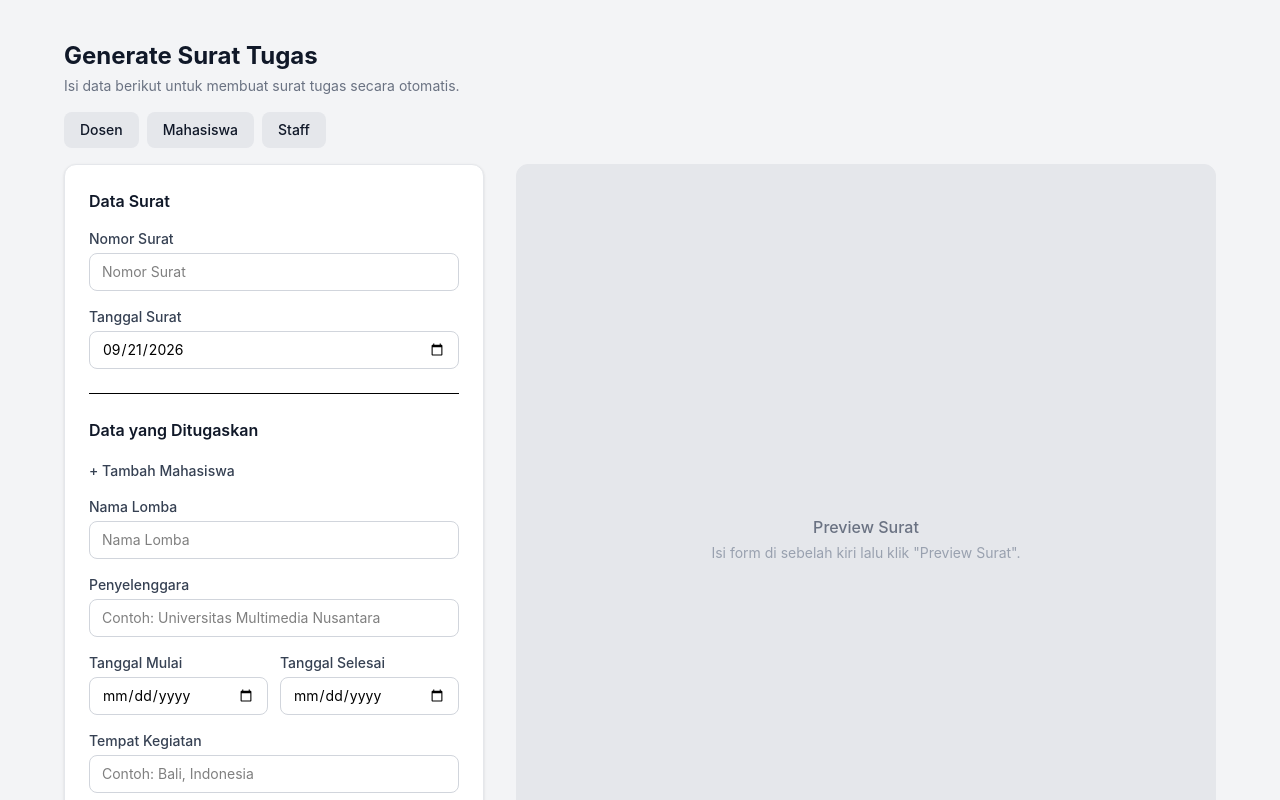
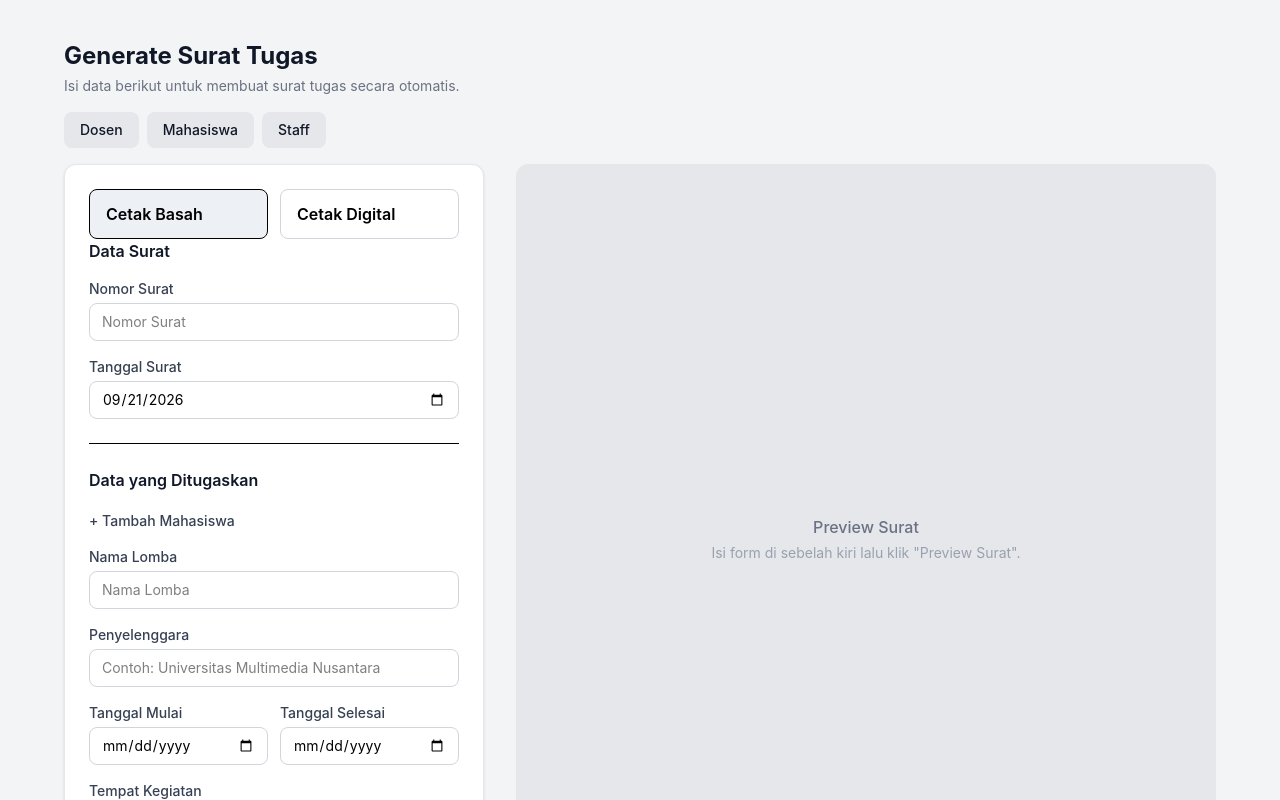
Before and after one commit to TipenHans/web-surat-tugas, a Next.js app: page /surat-tugas-mahasiswa in a window 1280 px wide. Shown: the top 800 px of the page. Built offline with nearby package versions, Linux system fonts and the light colour scheme.

Commit message:
menambahkan fitur pilih cetak

```diff
--- a/app/(pages)/generate-surat/page.tsx
+++ b/app/(pages)/generate-surat/page.tsx
@@ -12,6 +12,7 @@ type Mahasiswa = {
 };
 
 type FormData = {
+  modeCetak: string;
   nomorSurat: string;
   tanggalSurat: string;
 
@@ -63,6 +64,7 @@ export default function SuratPage() {
   const [showPreview, setShowPreview] = useState(false);
 
   const [form, setForm] = useState<FormData>({
+    modeCetak: "basah",
     nomorSurat: "",
     tanggalSurat: new Date().toISOString().split("T")[0],
 
@@ -283,7 +285,41 @@ export default function SuratPage() {
           <section className="h-fit rounded-xl border border-gray-200 bg-white p-6 shadow-sm">
 
             {/* DATA SURAT */}
+            <div className="grid grid-cols-2 gap-3">
+                    <button
+                    type="button"
+                    onClick={() =>
+                        setForm((prev) => ({
+                        ...prev,
+                        modeCetak: "basah",
+                        }))
+                    }
+                    className={`rounded-lg border px-4 py-3 text-left transition ${
+                        form.modeCetak === "basah"
+                        ? "border-[#000000] bg-[#527A9B]/10 text-[#000000]"
+                        : "border-gray-300 bg-white text-black"
+                    }`}
+                    >
+                    <p className="font-semibold">Cetak Basah</p>
+                    </button>
 
+                    <button
+                    type="button"
+                    onClick={() =>
+                        setForm((prev) => ({
+                        ...prev,
+                        modeCetak: "digital",
+                        }))
+                    }
+                    className={`rounded-lg border px-4 py-3 text-left transition ${
+                        form.modeCetak === "digital"
+                        ? "border-[#000000] bg-[#527A9B]/10 text-[#000000]"
+                        : "border-gray-300 bg-white text-black"
+                    }`}
+                    >
+                    <p className="font-semibold">Cetak Digital</p>
+                    </button>
+                </div>
             <h2 className="mb-4 text-base font-semibold text-gray-900">
               Data Surat
             </h2>
@@ -573,7 +609,7 @@ export default function SuratPage() {
 
               <div
                 id="surat-document"
-                className="mx-auto max-w-[794px] bg-white px-16 py-16 text-[12px] leading-relaxed text-black shadow-lg"
+                className="mx-auto flex min-h-[1100px] w-[794px] flex-col bg-white px-20 pt-8 pb-5 text-[14px] leading-relaxed text-black shadow-lg"
                 style={{
                   fontFamily: '"Times New Roman", Times, serif',
                 }}
@@ -581,8 +617,17 @@ export default function SuratPage() {
 
                 {/* JUDUL */}
 
-                <div className="text-center mt-12">
-                  <h1 className="text-[20px] underline font-bold">
+                {form.modeCetak === "digital" && (
+                    <div className="flex justify-end mr-[-80]">
+                        <img
+                        src="/umn.png"
+                        alt="Logo"
+                        className="h-40 w-auto object-contain"
+                        />
+                    </div>
+                    )}
+                <div className="text-center">
+                  <h1 className={`text-[20px] font-bold underline ${form.modeCetak === "digital" ? "mt-[-64px]" : "mt-24"}`}>
                     SURAT TUGAS
                   </h1>
 
@@ -768,6 +813,11 @@ export default function SuratPage() {
                   </p>
 
                 </div>
+                {form.modeCetak === "digital" && (
+                    <div className="mt-auto shrink-0 text-center text-[10px] leading-tight text-[#1f497d] font-medium">
+                        Kampus UMN, Scientia Garden | Jl. Boulevard Gading Serpong – Tangerang | P. +62 21 5422 0808 | F. +62 21 5422 0800 | www.umn.ac.id
+                    </div>
+                    )}
               </div>
             )}
             <div className="mt-12 flex gap-3 border-t pt-5">
--- a/app/(pages)/surat-staff/page.tsx
+++ b/app/(pages)/surat-staff/page.tsx
@@ -7,6 +7,7 @@ import Link from "next/link";
 
 
 type FormData = {
+    modeCetak: string;
     nomorSurat: string;
     tanggalSurat: string;
 
@@ -41,6 +42,7 @@ export default function SuratPage() {
   const [showPreview, setShowPreview] = useState(false);
 
   const [form, setForm] = useState<FormData>({
+    modeCetak: "basah",
     nomorSurat: "",
     tanggalSurat: new Date().toISOString().split("T")[0],
 
@@ -218,8 +220,48 @@ export default function SuratPage() {
           <section className="h-fit rounded-xl border border-gray-200 bg-white p-6 shadow-sm">
 
             {/* DATA SURAT */}
+            <div>
+                <label className="mb-2 block text-sm font-medium ">
+                    Jenis Cetak
+                </label>
 
-            <h2 className="mb-4 text-base font-semibold text-gray-900">
+                <div className="grid grid-cols-2 gap-3">
+                    <button
+                    type="button"
+                    onClick={() =>
+                        setForm((prev) => ({
+                        ...prev,
+                        modeCetak: "basah",
+                        }))
+                    }
+                    className={`rounded-lg border px-4 py-3 text-left transition ${
+                        form.modeCetak === "basah"
+                        ? "border-[#000000] bg-[#527A9B]/10 text-[#000000]"
+                        : "border-gray-300 bg-white text-black"
+                    }`}
+                    >
+                    <p className="font-semibold">Cetak Basah</p>
+                    </button>
+
+                    <button
+                    type="button"
+                    onClick={() =>
+                        setForm((prev) => ({
+                        ...prev,
+                        modeCetak: "digital",
+                        }))
+                    }
+                    className={`rounded-lg border px-4 py-3 text-left transition ${
+                        form.modeCetak === "digital"
+                        ? "border-[#000000] bg-[#527A9B]/10 text-[#000000]"
+                        : "border-gray-300 bg-white text-black"
+                    }`}
+                    >
+                    <p className="font-semibold">Cetak Digital</p>
+                    </button>
+                </div>
+                </div>
+            <h2 className="mt-4 mb-4 text-base font-semibold text-gray-900">
               Data Surat
             </h2>
 
@@ -437,15 +479,17 @@ export default function SuratPage() {
                 >
 
                 {/* JUDUL */}
-                <div className="flex justify-end">
+                {form.modeCetak === "digital" && (
+                    <div className="flex justify-end mr-[-80]">
                         <img
                         src="/umn.png"
                         alt="Logo"
-                        className="h-24 w-auto object-contain"
+                        className="h-40 w-auto object-contain"
                         />
                     </div>
+                    )}
                 <div className="text-center">
-                  <h1 className="text-[20px] underline font-bold">
+                  <h1 className={`text-[20px] font-bold underline ${form.modeCetak === "digital" ? "mt-[-64px]" : "mt-24"}`}>
                     SURAT TUGAS
                   </h1>
 
@@ -598,9 +642,11 @@ export default function SuratPage() {
                   </p>
 
                 </div>
+                {form.modeCetak === "digital" && (
                     <div className="mt-auto shrink-0 text-center text-[10px] leading-tight text-[#1f497d] font-medium">
                         Kampus UMN, Scientia Garden | Jl. Boulevard Gading Serpong – Tangerang | P. +62 21 5422 0808 | F. +62 21 5422 0800 | www.umn.ac.id
                     </div>
+                    )}
               </div>
             )}
             <div className="mt-12 flex gap-3 border-t pt-5">
--- a/app/(pages)/surat-tugas-mahasiswa/page.tsx
+++ b/app/(pages)/surat-tugas-mahasiswa/page.tsx
@@ -12,6 +12,7 @@ type Mahasiswa = {
 };
 
 type FormData = {
+  modeCetak: string;
   nomorSurat: string;
   tanggalSurat: string;
 
@@ -60,6 +61,7 @@ export default function SuratPage() {
   const [showPreview, setShowPreview] = useState(false);
 
   const [form, setForm] = useState<FormData>({
+    modeCetak: "basah",
     nomorSurat: "",
     tanggalSurat: new Date().toISOString().split("T")[0],
 
@@ -313,6 +315,41 @@ export default function SuratPage() {
 
           <section className="h-fit rounded-xl border border-gray-200 bg-white p-6 shadow-sm">
 
+                      <div className="grid grid-cols-2 gap-3">
+                    <button
+                    type="button"
+                    onClick={() =>
+                        setForm((prev) => ({
+                        ...prev,
+                        modeCetak: "basah",
+                        }))
+                    }
+                    className={`rounded-lg border px-4 py-3 text-left transition ${
+                        form.modeCetak === "basah"
+                        ? "border-[#000000] bg-[#527A9B]/10 text-[#000000]"
+                        : "border-gray-300 bg-white text-black"
+                    }`}
+                    >
+                    <p className="font-semibold">Cetak Basah</p>
+                    </button>
+
+                    <button
+                    type="button"
+                    onClick={() =>
+                        setForm((prev) => ({
+                        ...prev,
+                        modeCetak: "digital",
+                        }))
+                    }
+                    className={`rounded-lg border px-4 py-3 text-left transition ${
+                        form.modeCetak === "digital"
+                        ? "border-[#000000] bg-[#527A9B]/10 text-[#000000]"
+                        : "border-gray-300 bg-white text-black"
+                    }`}
+                    >
+                    <p className="font-semibold">Cetak Digital</p>
+                    </button>
+                </div>
             {/* DATA SURAT */}
 
             <h2 className="mb-4 text-base font-semibold text-gray-900">
@@ -615,7 +652,7 @@ export default function SuratPage() {
               <div>
               <div
                 id="surat-document"
-                className="mx-auto max-w-[794px] bg-white px-16 py-16 text-[12px] leading-relaxed text-black shadow-lg"
+                className="mx-auto flex min-h-[1100px] w-[794px] flex-col bg-white px-20 pt-8 pb-5 text-[14px] leading-relaxed text-black shadow-lg"
                 style={{
                   fontFamily: '"Times New Roman", Times, serif',
                 }}
@@ -623,8 +660,17 @@ export default function SuratPage() {
 
                 {/* JUDUL */}
 
-                <div className="text-center mt-12">
-                  <h1 className="text-[20px] underline font-bold">
+                {form.modeCetak === "digital" && (
+                    <div className="flex justify-end mr-[-80]">
+                        <img
+                        src="/umn.png"
+                        alt="Logo"
+                        className="h-40 w-auto object-contain"
+                        />
+                    </div>
+                    )}
+                <div className="text-center">
+                  <h1 className={`text-[20px] font-bold underline ${form.modeCetak === "digital" ? "mt-[-64px]" : "mt-24"}`}>
                     SURAT TUGAS
                   </h1>
 
@@ -777,8 +823,12 @@ export default function SuratPage() {
                   </p>
 
                 </div>
+              {form.modeCetak === "digital" && (
+                    <div className="mt-auto shrink-0 text-center text-[10px] leading-tight text-[#1f497d] font-medium">
+                        Kampus UMN, Scientia Garden | Jl. Boulevard Gading Serpong – Tangerang | P. +62 21 5422 0808 | F. +62 21 5422 0800 | www.umn.ac.id
+                    </div>
+                    )}
               </div>
-
               {form.mahasiswa.length > 6 && (
                 <div
                   id="surat-lampiran"
@@ -836,6 +886,7 @@ export default function SuratPage() {
                   </table>
                 </div>
               )}
+
               </div>
             )}
             <div className="mt-12 flex gap-3 border-t pt-5">
```
Lines whose indentation alone changed are shown as unchanged.
